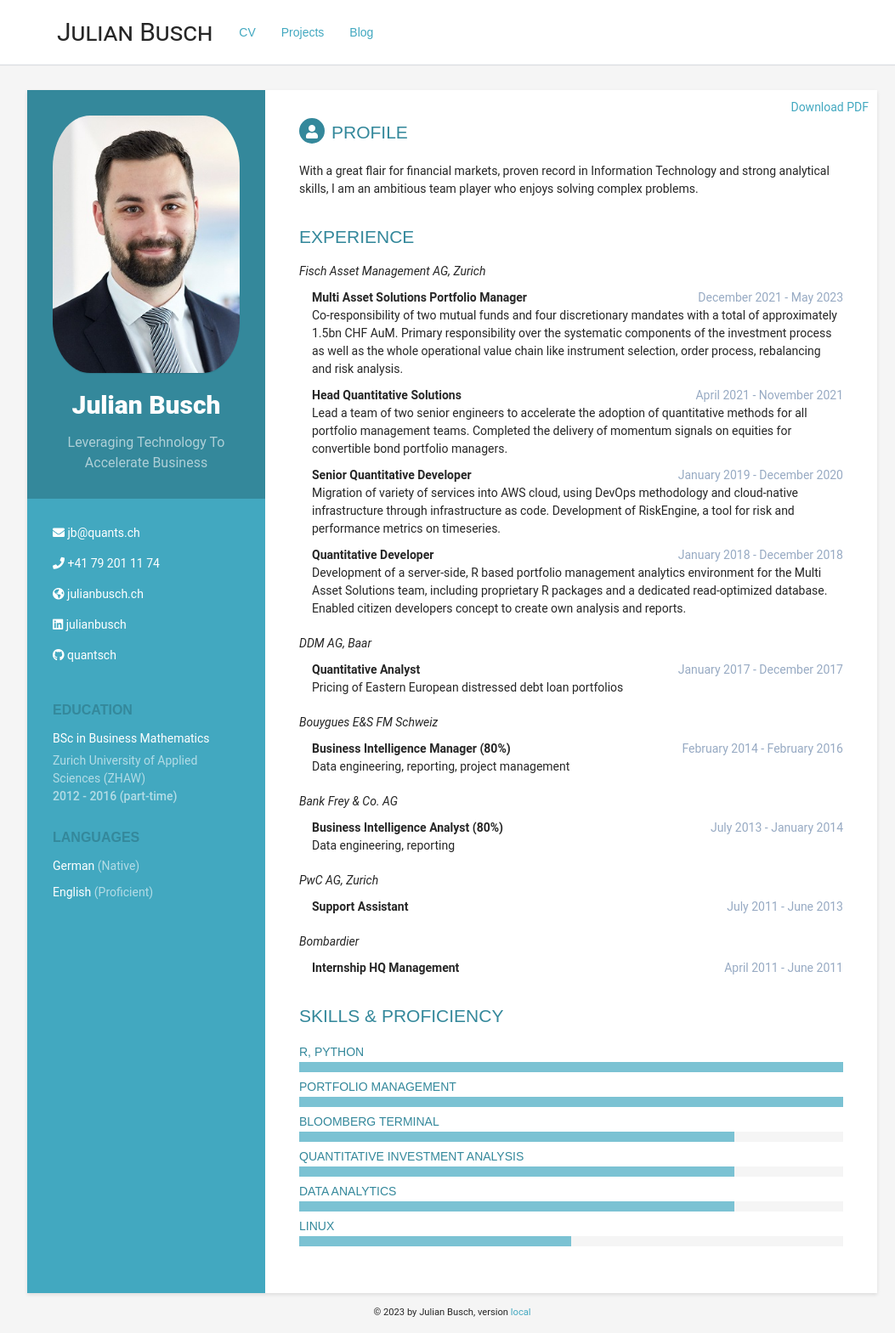
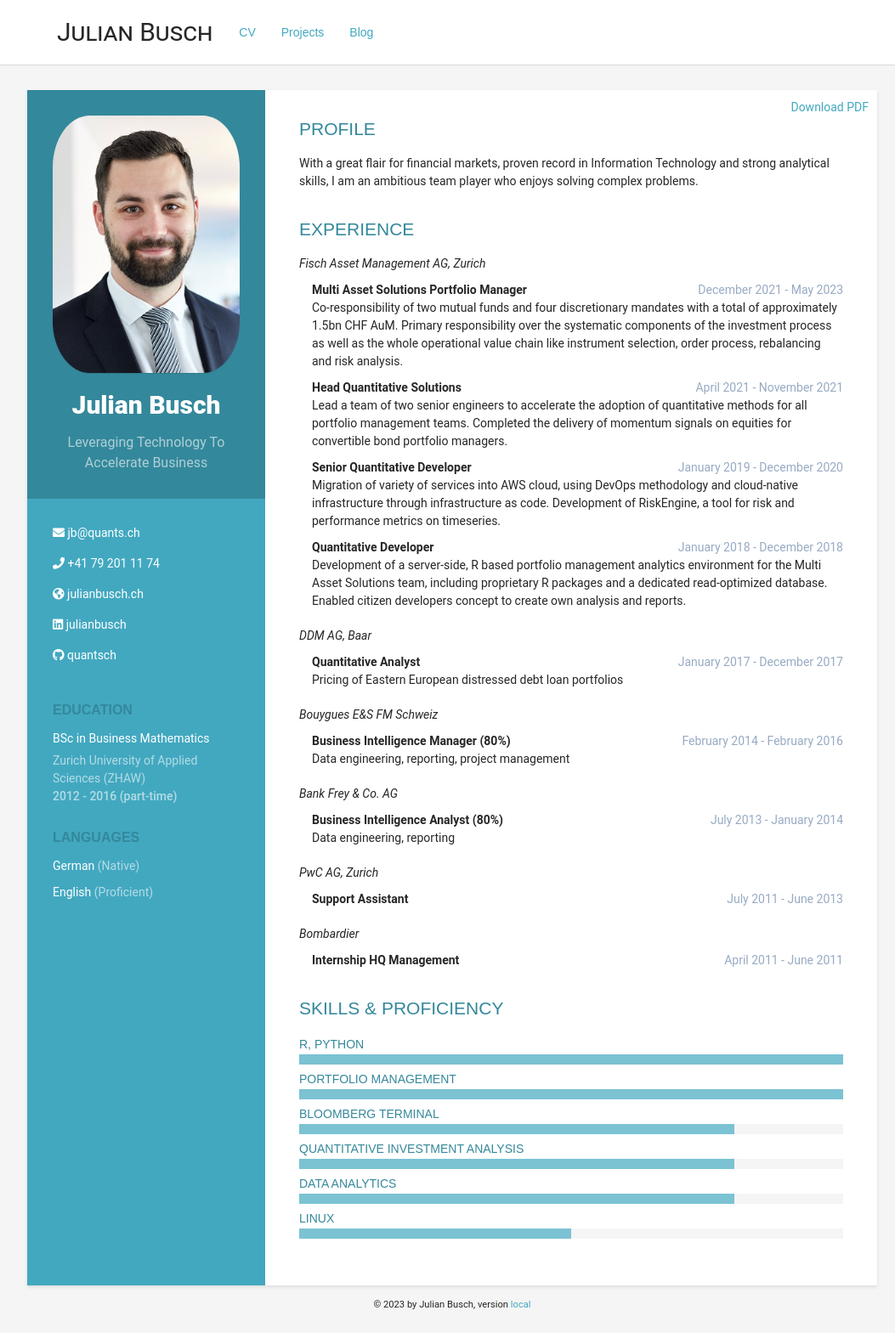
Before and after one commit to quantsch/quantsch.github.io, a Jekyll site: the page built from index.md, in a window 1280 px wide. Shown: the whole page at 85% size, without its empty margins (108-1161 px from the left). Built offline with Jekyll 4.4.1, drawn with Linux system fonts in a browser that asks for light colours.

Commit message:
remove heading symbols

```diff
--- a/_includes/_cv/_main/career-profile.html
+++ b/_includes/_cv/_main/career-profile.html
@@ -1,7 +1,7 @@
 {% if site.data.cv.career-profile %}
 <section class="section summary-section">
 
-<h2 class="section-title"><i class="fa fa-user"></i>{{ site.data.cv.career-profile.title }}</h2>
+<h2 class="section-title">{{ site.data.cv.career-profile.title }}</h2>
 
     <div class="summary">
     {{ site.data.cv.career-profile.text }}
```
